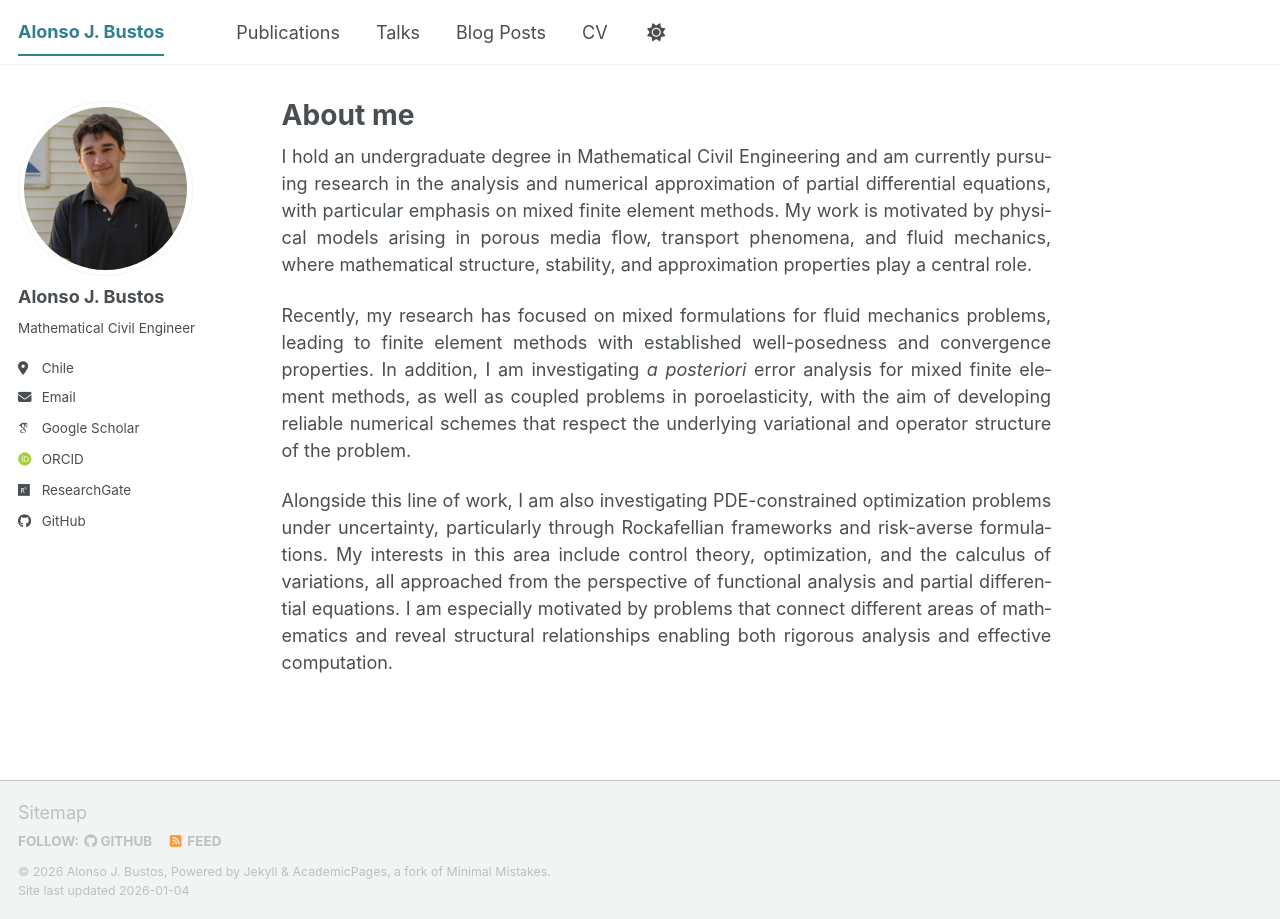
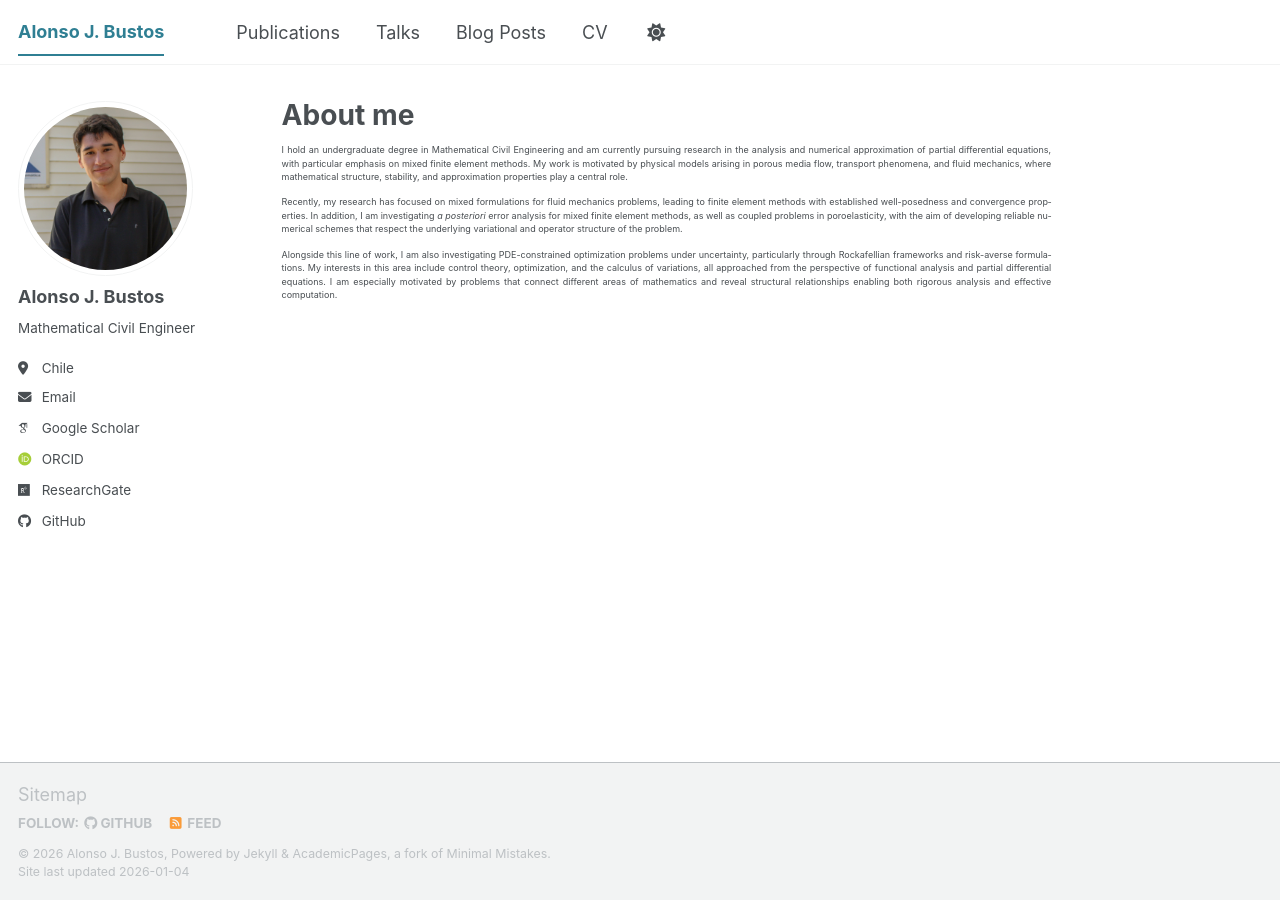
Before and after one commit to alonsojbustos/alonsojbustos.github.io, a Jekyll site: the page built from _pages/about.md, in a window 1280 px wide. Built offline with Jekyll 4.4.1, drawn with Linux system fonts in a browser that asks for light colours; some web fonts are replaced; a script bundle is joined from its source files by our own code; library files that are not in the unit come from our copies.

Commit message:
Update _page.scss

```diff
--- a/_sass/layout/_page.scss
+++ b/_sass/layout/_page.scss
@@ -56,7 +56,7 @@
   }
 
   p, li, dl {
-    font-size: 1em;
+    font-size: 0.5em;
   }
 
   /* paragraph indents */
```
